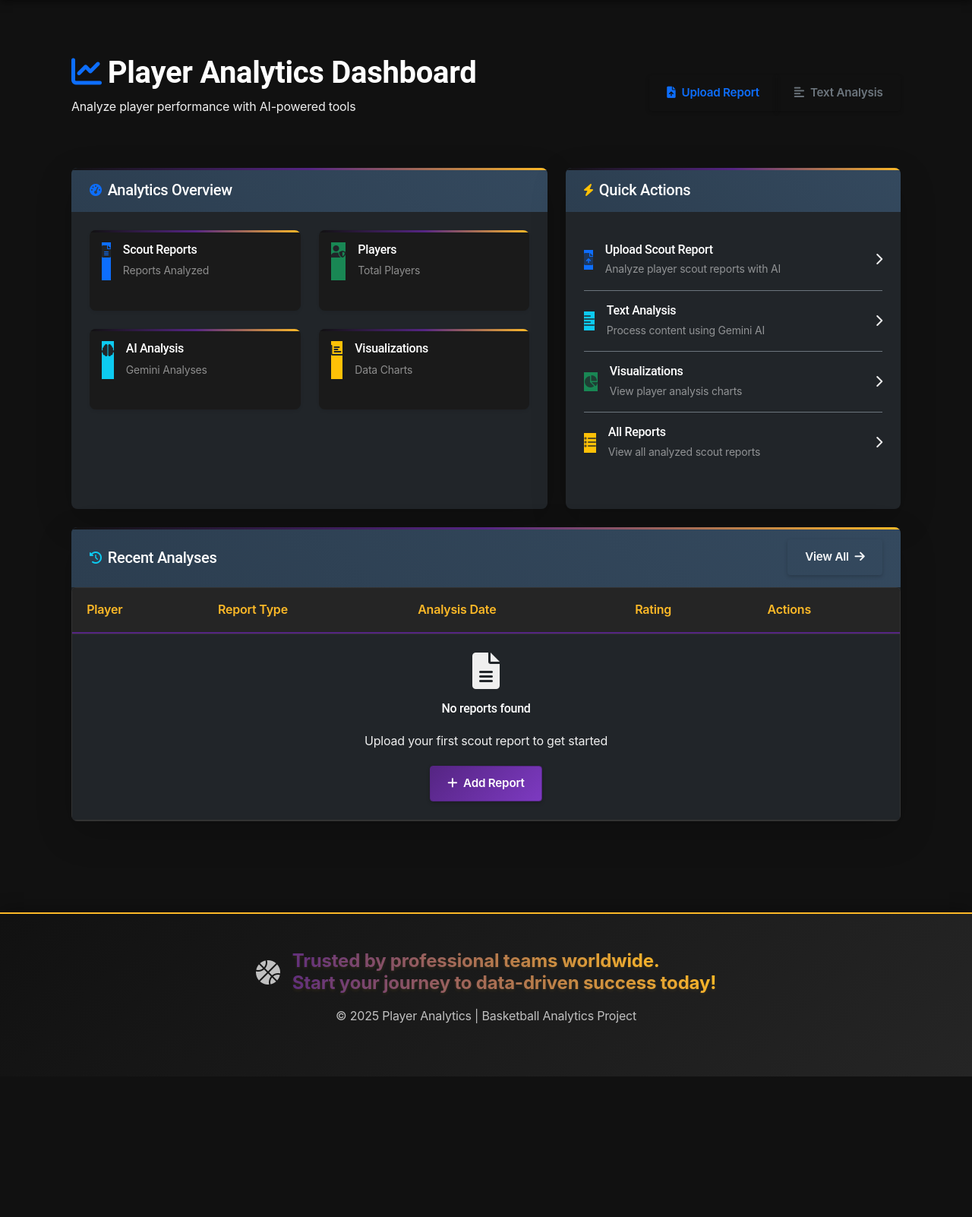
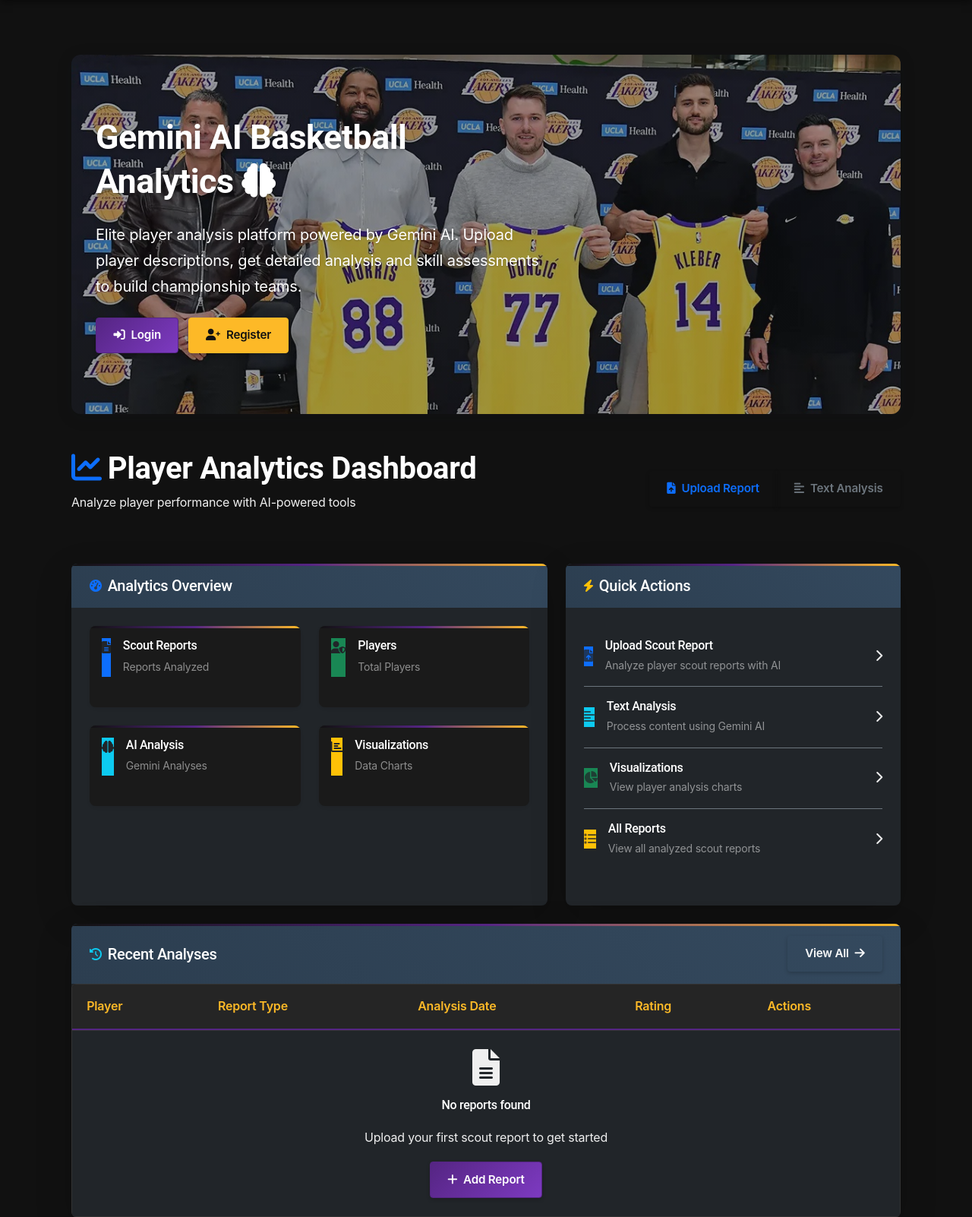
Before and after one commit to ziyusteve/CITS5505-AgileWebDev-GroupProject, a Flask app: template app/templates/dashboard/index.html in a window 1280 px wide. Shown: the part 122-1724 px from the top of the page at 76% size. Before the commit the page ends 1539 px from the top, so only its background shows below. Run offline with Flask 3, Linux system fonts and the light colour scheme; the template is opened without the code that fills it, so the values that code supplies are empty; some libraries are stand-ins or nearby versions.

Commit message:
Improved Navigation

```diff
--- a/app/templates/dashboard/index.html
+++ b/app/templates/dashboard/index.html
@@ -4,6 +4,35 @@
 
 {% block content %}
 <div class="container py-4">
+    <div class="nba-hero">
+        <div class="row">
+            <div class="col-md-8 col-lg-7">
+                <h1>Gemini AI Basketball Analytics <i class="fas fa-brain ai-icon"></i></h1>
+                <p class="lead">Elite player analysis platform powered by Gemini AI. Upload player descriptions, get detailed analysis and skill assessments to build championship teams.</p>
+
+                {% if current_user.is_authenticated %}
+                <div class="mt-4">
+                    <a href="{{ url_for('dashboard.index') }}" class="btn btn-primary btn-lg me-2">
+                        <i class="fas fa-tachometer-alt me-2"></i>Dashboard
+                    </a>
+                    <a href="{{ url_for('datasets.upload') }}" class="btn btn-success btn-lg">
+                        <i class="fas fa-upload me-2"></i>Analyze New Player
+                    </a>
+                </div>
+                {% else %}
+                <div class="mt-4">
+                    <a href="{{ url_for('auth.login') }}" class="btn btn-primary btn-lg me-2">
+                        <i class="fas fa-sign-in-alt me-2"></i>Login
+                    </a>
+                    <a href="{{ url_for('auth.register') }}" class="btn btn-success btn-lg">
+                        <i class="fas fa-user-plus me-2"></i>Register
+                    </a>
+                </div>
+                {% endif %}
+            </div>
+        </div>
+    </div>
+
     <div class="row align-items-center mb-4">
         <div class="col">
             <h2 class="display-6 fw-bold text-white mb-0">
```
